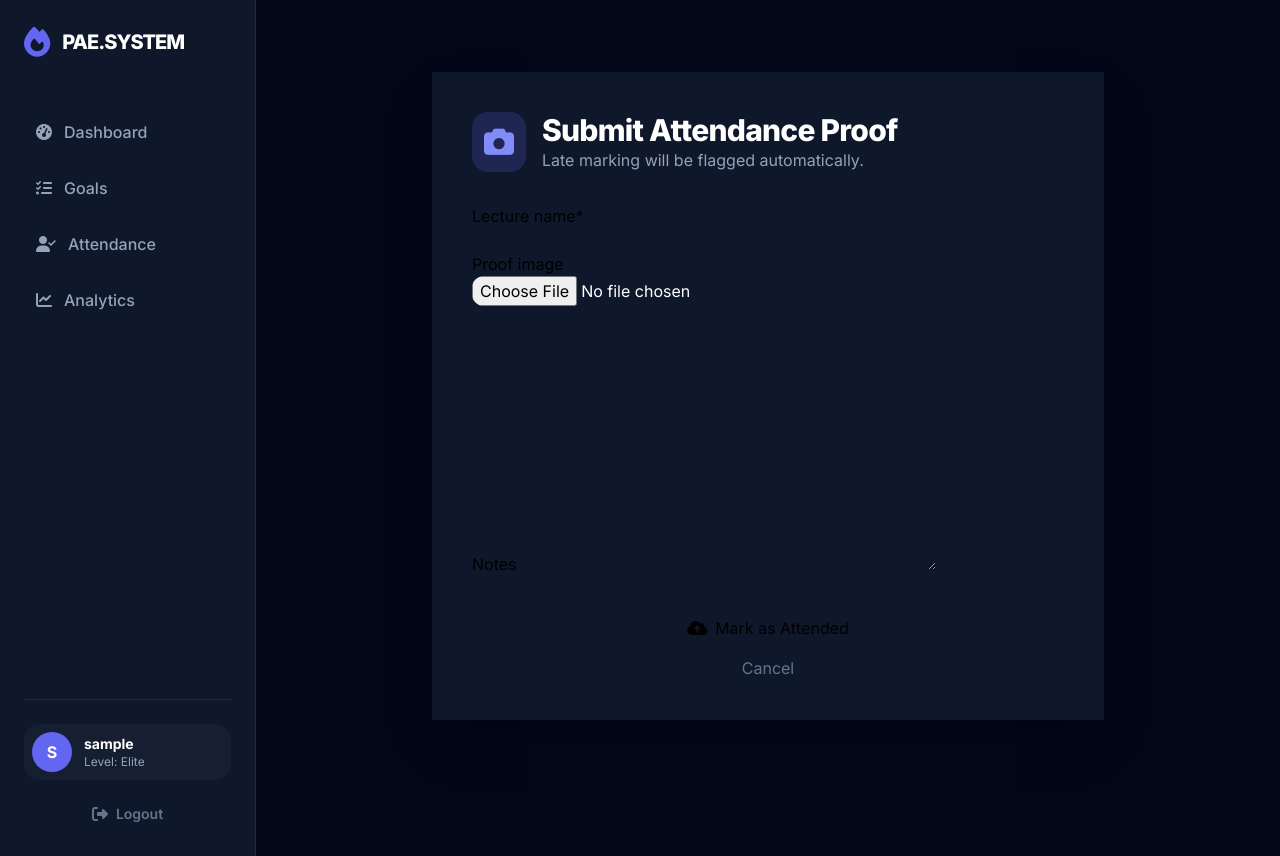
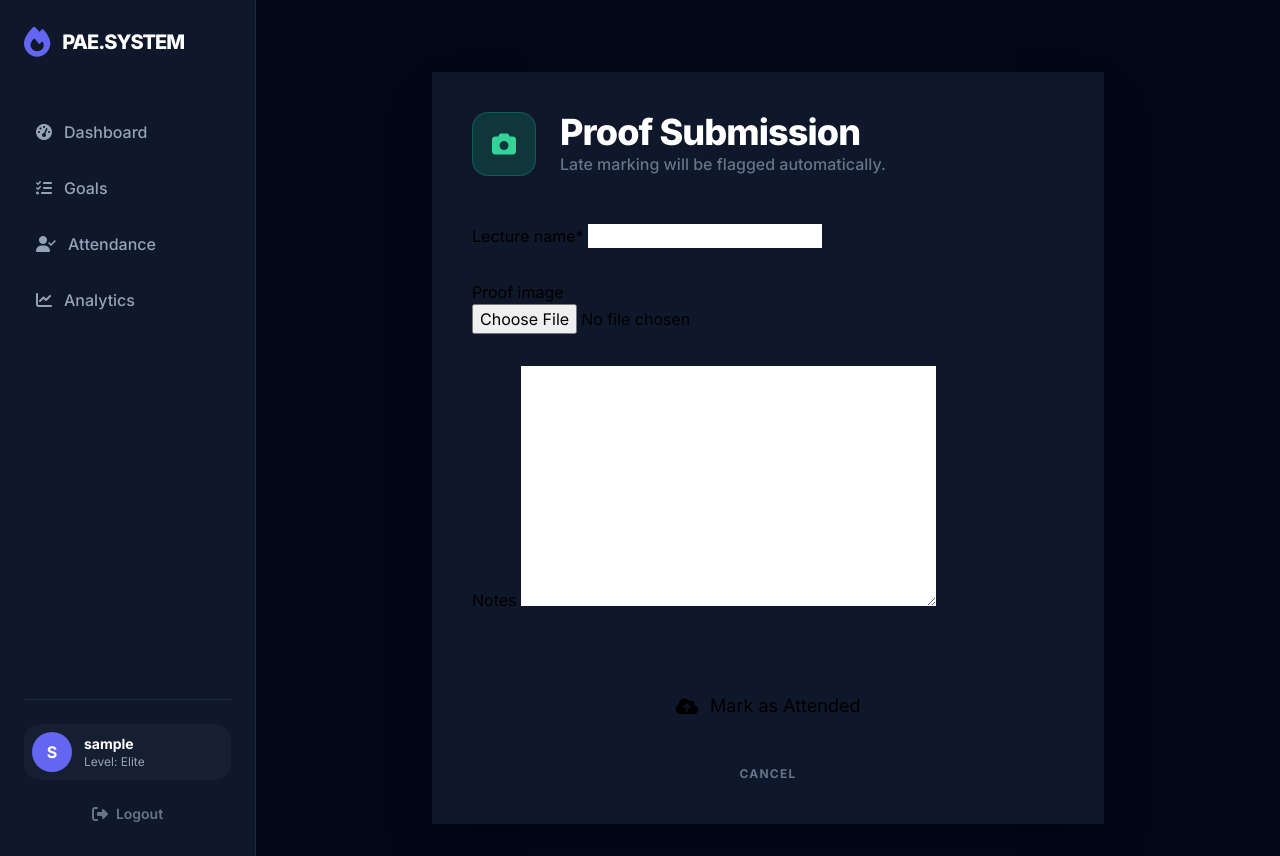
Before and after one commit to MayurKharat0390/DisciTrack, a Django app: page /attendance/mark/ in a window 1280 px wide. Run offline with Django 5.2, Linux system fonts and the light colour scheme; the visitor is signed in with stand-in values (Sample User, id 1); some libraries are stand-ins or nearby versions.

Commit message:
UI Detailing: Refined input fields, headers, and spacing to match high-fidelity mockup.

```diff
--- a/templates/attendance/mark.html
+++ b/templates/attendance/mark.html
@@ -4,33 +4,30 @@
 {% block content %}
 <div class="animate-fade-in max-w-2xl mx-auto mt-10">
     <div class="glass-card p-10 bg-slate-900 shadow-2xl">
-        <div class="flex items-center space-x-4 mb-8">
-            <div class="p-3 bg-indigo-500/20 rounded-2xl text-indigo-400">
-                <i class="fa-solid fa-camera text-3xl"></i>
+        <div class="flex items-center space-x-6 mb-12">
+            <div class="w-16 h-16 bg-emerald-500/20 rounded-2xl flex items-center justify-center text-emerald-400 border border-emerald-500/30">
+                <i class="fa-solid fa-camera text-2xl"></i>
             </div>
             <div>
-                <h1 class="text-3xl font-extrabold text-white tracking-tight">Submit Attendance Proof</h1>
-                <p class="text-slate-400">Late marking will be flagged automatically.</p>
+                <h1 class="text-4xl font-black text-white tracking-tight">Proof Submission</h1>
+                <p class="text-slate-500 font-medium">Late marking will be flagged automatically.</p>
             </div>
         </div>
 
-        <form method="post" enctype="multipart/form-data" class="space-y-6">
+        <form method="post" enctype="multipart/form-data" class="space-y-8">
             {% csrf_token %}
             {{ form|crispy }}
-            <div class="pt-4">
-                <button type="submit" class="btn-premium w-full flex items-center justify-center space-x-2">
+            <div class="pt-8">
+                <button type="submit" class="btn-premium w-full flex items-center justify-center space-x-3 py-4 text-lg">
                     <i class="fa-solid fa-cloud-arrow-up"></i>
                     <span>Mark as Attended</span>
                 </button>
-                <a href="{% url 'dashboard' %}" class="block text-center text-slate-500 mt-4 hover:text-slate-300 transition-colors">Cancel</a>
+                <div class="text-center mt-6">
+                    <a href="{% url 'dashboard' %}" class="text-slate-500 font-bold hover:text-slate-300 transition-colors uppercase tracking-widest text-xs">Cancel</a>
+                </div>
             </div>
         </form>
     </div>
 </div>
 
-<style>
-    .form-group label { color: #94a3b8; font-weight: 500; font-size: 0.875rem; margin-bottom: 0.5rem; }
-    .form-control, .textarea { background-color: #0f172a !important; border-color: #334155 !important; color: white !important; border-radius: 0.75rem !important; }
-    .form-control:focus { border-color: #6366f1 !important; box-shadow: 0 0 0 2px rgba(99, 102, 241, 0.2) !important; }
-</style>
 {% endblock %}
```
Also changed, not shown: templates/goals/create.html (+10 -13 lines), templates/registration/login.html (+8 -12 lines), templates/registration/signup.html (+8 -13 lines).
